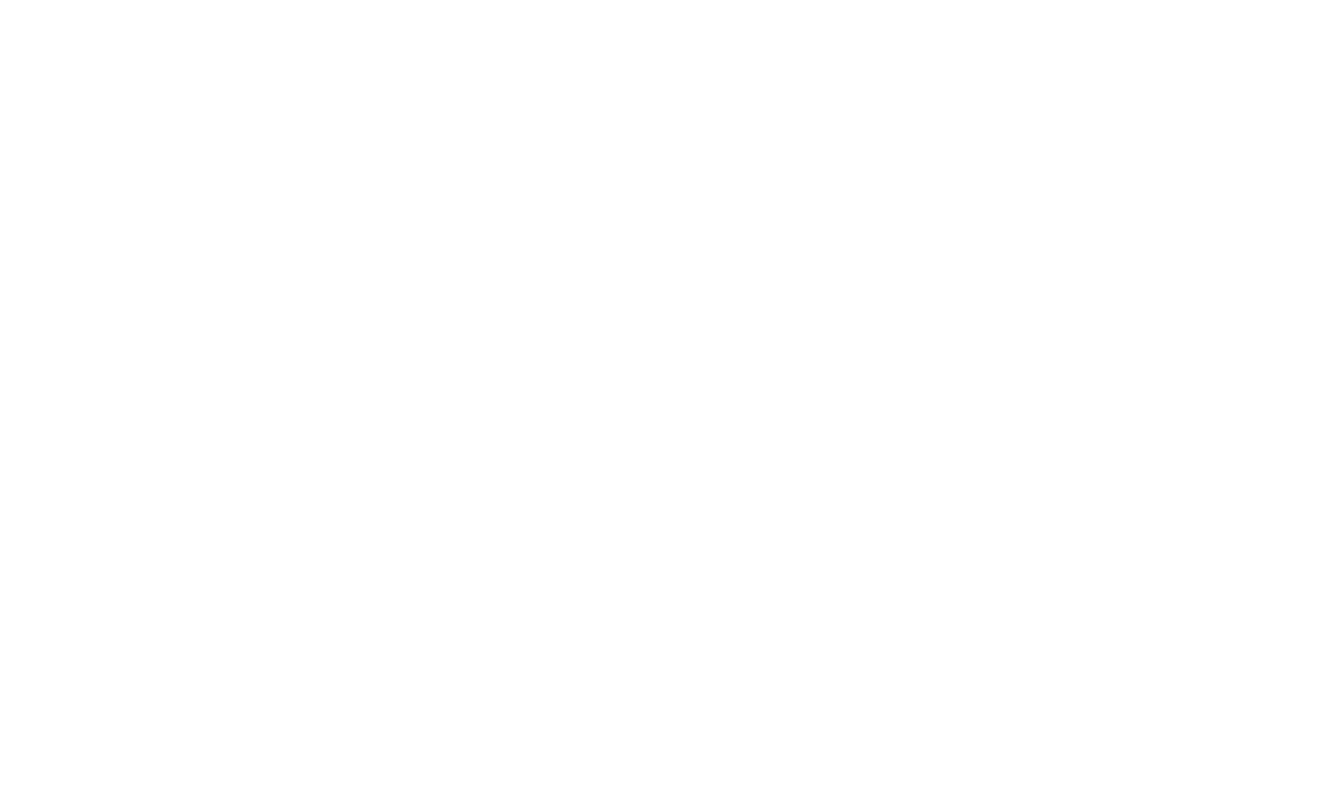
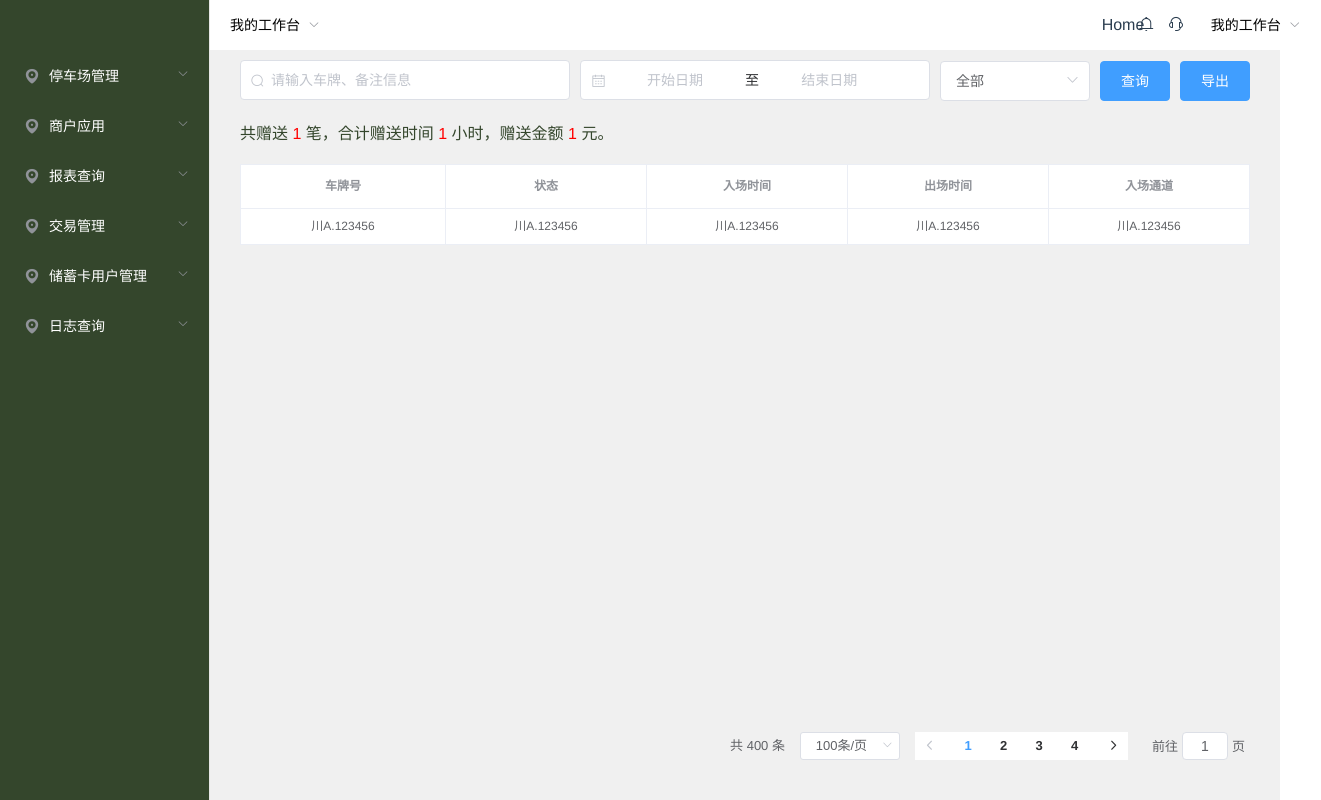
Before and after one commit to spa123456/vue-platform, a Vue app: page /givingrecords in a window 1280 px wide. Shown: the whole page, 1321 px wide, since content can reach past the window. Built offline with nearby package versions, Linux system fonts and the light colour scheme.

Commit message:
feat:赠送记录页面编写OK

```diff
--- /dev/null
+++ b/src/components/businessapplication/Givingrecords.vue
@@ -0,0 +1,118 @@
+<template>
+  <el-container class="right-container">
+    <el-header height="60px" class="querycarmessage">
+      <div class="header-input">
+        <el-input placeholder="请输入车牌、备注信息" prefix-icon="el-icon-search" v-model="inputvalue"></el-input>
+      </div>
+      <div>
+        <el-date-picker
+          v-model="querytime"
+          type="daterange"
+          range-separator="至"
+          start-placeholder="开始日期"
+          end-placeholder="结束日期"
+        ></el-date-picker>
+        <el-select v-model="typevalue">
+          <el-option value="0" label="全部">全部</el-option>
+          <el-option value="1" label="时间卷">时间卷</el-option>
+          <el-option value="2" label="现金卷">现金卷</el-option>
+        </el-select>
+        <el-button type="primary" class="btn-query">查询</el-button>
+        <el-button type="primary">导出</el-button>
+      </div>
+    </el-header>
+    <el-main>
+      <p>共赠送 <span>1</span> 笔，合计赠送时间 <span>1</span> 小时，赠送金额 <span>1</span> 元。</p>
+      <el-table :data="cartableData" style="width: 100%" class="nonly-secect" border size="mini">
+        <el-table-column label="车牌号" prop="date" align="center"></el-table-column>
+        <el-table-column label="状态" prop="date" align="center"></el-table-column>
+        <el-table-column label="入场时间" prop="date" align="center"></el-table-column>
+        <el-table-column label="出场时间" prop="date" align="center"></el-table-column>
+        <el-table-column label="入场通道" prop="date" align="center"></el-table-column>
+      </el-table>
+    </el-main>
+    <el-footer height="60px" class="ationfooter">
+      <el-pagination
+        @size-change="handleSizeChange"
+        @current-change="handleCurrentChange"
+        :current-page="currentPage"
+        :page-sizes="[100, 200, 300, 400]"
+        :page-size="100"
+        layout="total, sizes, prev, pager, next, jumper"
+        :total="400"
+      ></el-pagination>
+    </el-footer>
+  </el-container>
+</template>
+<script>
+export default {
+  data() {
+    return {
+      typevalue: "0",
+      inputvalue: "",
+      querytime: "",
+      cartableData: [{ date: "川A.123456" }],
+      currentPage: 0
+    };
+  },
+
+  methods: {
+    /*
+     **  @description 页码界面的操作
+     **  @param {}
+     **  @return
+     **  @author shipingan
+     */
+    handleSizeChange(val) {
+      console.log(`每页 ${val} 条`);
+    },
+    handleCurrentChange(val) {
+      console.log(`当前页: ${val}`);
+    }
+  }
+};
+</script>
+<style lang="less" scoped>
+.el-container {
+  padding: 10px;
+  height: 100%;
+  background-color: rgb(240, 240, 240);
+  .querycarmessage {
+    display: flex;
+    .header-input {
+      flex: 1;
+      padding-right: 10px;
+    }
+    .btn-query {
+      margin-left: 10px;
+    }
+    .el-select {
+      margin-left: 10px;
+      width: 150px;
+    }
+  }
+  .ationfooter {
+    text-align: right;
+  }
+  .el-main {
+      padding-top: 0;
+    /deep/ .nonly-secect th {
+      padding: 10px;
+      /deep/ .el-input__inner {
+        padding: 0px;
+        border: none;
+      }
+      /deep/ .el-input__suffix {
+        margin-left: 0;
+      }
+    }
+    p{
+        padding-bottom: 20px;
+        span{
+            color: red;
+        }
+    }
+
+  }
+}
+</style>
--- a/src/router.js
+++ b/src/router.js
@@ -103,6 +103,11 @@ export default new Router({
           name:'presenter',
           component:() => import('./components/businessapplication/Presenter.vue')
         },
+        {
+          path:'/givingrecords',
+          name:'givingrecords',
+          component:() => import('./components/businessapplication/Givingrecords.vue')
+        },
       ]
 
     }
--- a/src/views/NavigationMenu.vue
+++ b/src/views/NavigationMenu.vue
@@ -46,7 +46,7 @@
             <el-menu-item index="businessinformation">商户信息</el-menu-item>
             <el-menu-item index="payrank">充值记录</el-menu-item>
             <el-menu-item index="presenter">赠送</el-menu-item>
-            <el-menu-item index="2-4">赠送记录</el-menu-item>
+            <el-menu-item index="givingrecords">赠送记录</el-menu-item>
             <el-menu-item index="2-5">规则记录</el-menu-item>
           </el-submenu>
 
```
